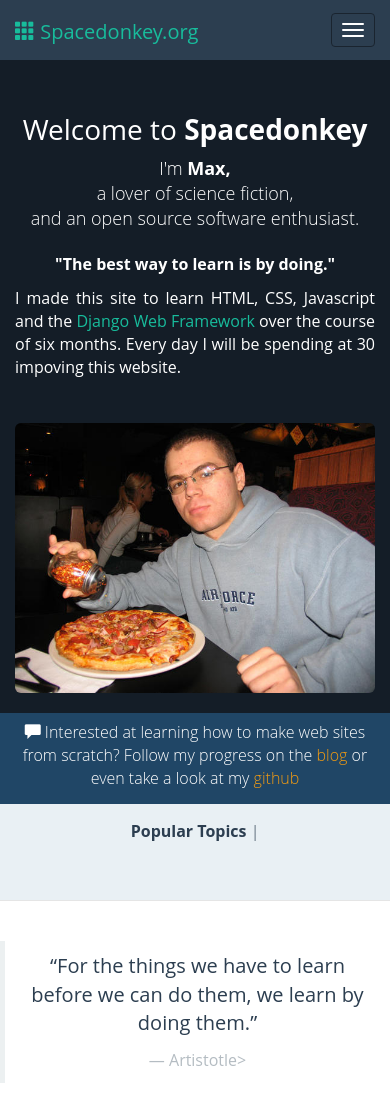
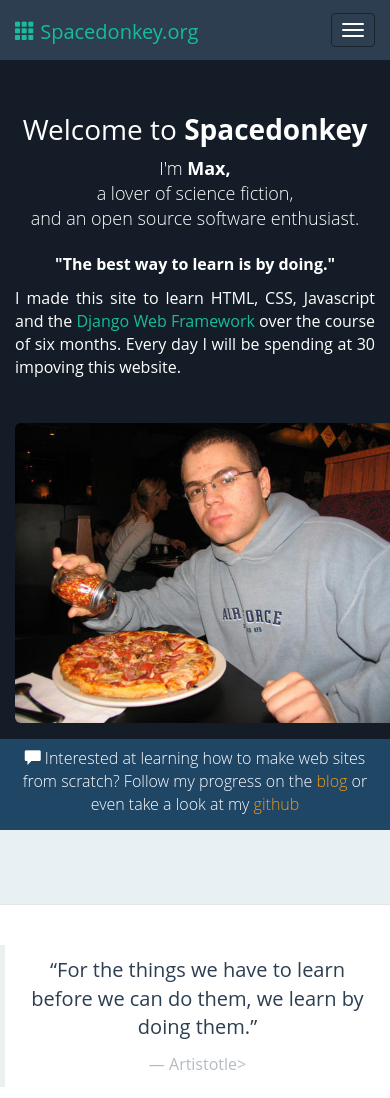
Before and after one commit to mooja/spacedonkey, a Django app: page / in a window 390 px wide; the page is wider, and only the part inside the window is pictured. Shown: the top 1098 px of that part. Run offline with Django 3.2, Linux system fonts and the light colour scheme; data that the repository does not hold is empty; some libraries are stand-ins or nearby versions.

Commit message:
Increased line-height for tag labels. Looks better on small screens. Removed superflous class from the picture div.

```diff
--- a/spacedonkey/static/css/spacedonkey.css
+++ b/spacedonkey/static/css/spacedonkey.css
@@ -4,8 +4,8 @@
     box-sizing: border-box;
     padding: 2em 0 1em;
     font-weight: 400;
-    border-bottom: 4px solid #141D27;
 }
+
 
 .index-message {
     font-weight: 300;
@@ -29,6 +29,10 @@
     padding-left: 1em;
     text-align: justify;
     line-height: 1.5em;
+}
+
+.index-labels {
+    line-height: 2em;
 }
 
 .blog-header {
--- a/spacedonkey/templates/index.html
+++ b/spacedonkey/templates/index.html
@@ -13,8 +13,8 @@
                 <p class="text-justify">I made this site to learn HTML, CSS, Javascript and the <a href="http://djangoproject.com" class="text-success">Django Web Framework</a> over the course of six months. Every day I will be spending at 30 impoving this website.</p>
                 <p><br/></p>
             </div>
-            <div class="col-md-6 text-center">
-                <img width="400" src="{% static "images/maxpizza.jpg" %}" class="img-responsive img-rounded center" alt="My Picture">
+            <div class="col-md-6">
+                <center><img width="400"  src="{% static "images/maxpizza.jpg" %}" class="img-rounded" alt="My Picture"></center>
             </div>
         </div>
     </div>
@@ -31,9 +31,8 @@
 <div class="index-blog-preview">
     <div class="container">
         <div class="row bottom-buffer-30">
-            <div class="col-md-12">
+            <div class="col-md-12 index-labels">
                 <p>
-                <strong>Popular Topics</strong> |
                 {% for tag in popular_tags %}
                 <span class="label label-{% cycle 'default' 'success' 'info' 'warning' 'danger' %}"><a href="blog/tag/{{ tag.slug }}">{{ tag.name }}</a></span>
                 {% endfor %}
```
